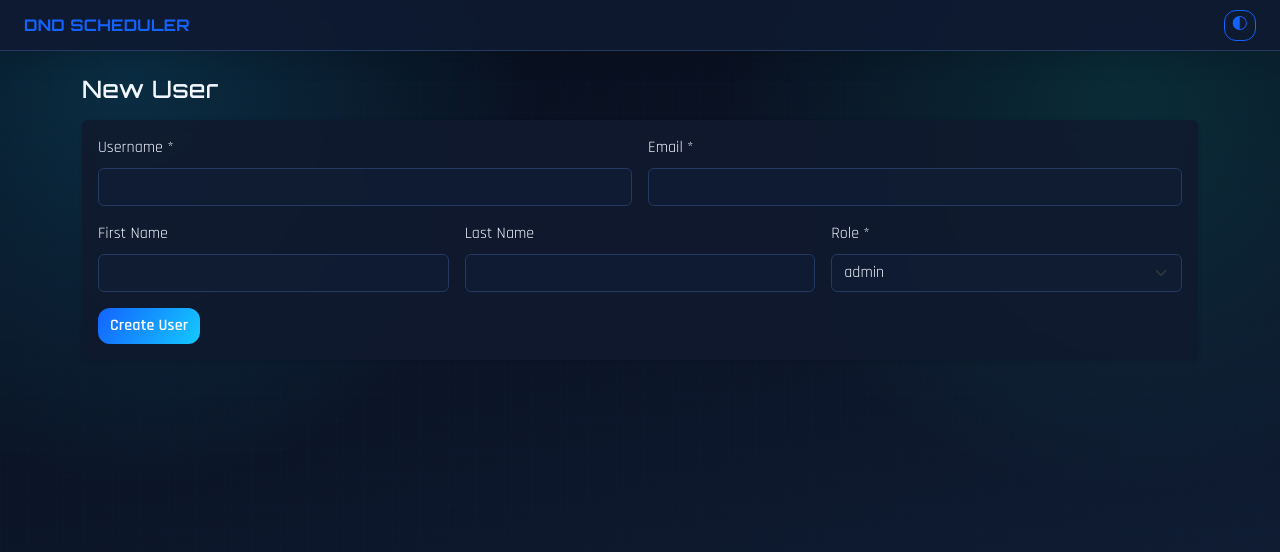
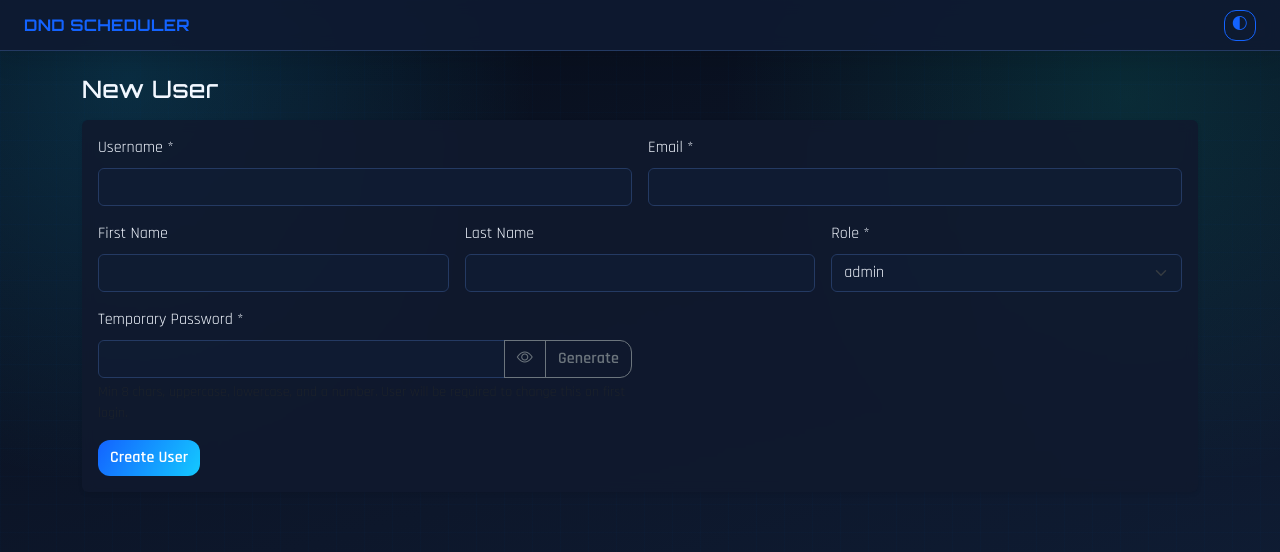
Before and after one commit to jahama808/sitevisit, a Next.js app: page /accounts/users/new in a window 1280 px wide. Shown: the top 552 px of the page. Built offline with nearby package versions, Linux system fonts and the light colour scheme; no server answers.

Commit message:
feat: add password field to user creation

```diff
--- a/app/accounts/users/new/page.tsx
+++ b/app/accounts/users/new/page.tsx
@@ -1,12 +1,23 @@
 'use client';
 
-import { useActionState } from 'react';
+import { useActionState, useState } from 'react';
 import { createUser } from '@/lib/actions/users';
+import { generatePassword, validatePassword } from '@/lib/validation';
 
 const ROLES = ['admin', 'manager', 'sales', 'requester', 'designer'];
 
 export default function NewUserPage() {
   const [state, action, pending] = useActionState(createUser, null);
+  const [password, setPassword] = useState('');
+  const [showPassword, setShowPassword] = useState(false);
+
+  const validation = password ? validatePassword(password) : null;
+
+  function handleGenerate() {
+    const pw = generatePassword();
+    setPassword(pw);
+    setShowPassword(true);
+  }
 
   return (
     <>
@@ -23,6 +34,31 @@ export default function NewUserPage() {
             <div className="col-md-4"><label className="form-label">Last Name</label><input name="last_name" className="form-control" /></div>
             <div className="col-md-4"><label className="form-label">Role *</label><select name="role" className="form-select" required>{ROLES.map(r => <option key={r} value={r}>{r}</option>)}</select></div>
           </div>
+          <div className="row g-3 mb-3">
+            <div className="col-md-6">
+              <label className="form-label">Temporary Password *</label>
+              <div className="input-group">
+                <input
+                  name="password"
+                  type={showPassword ? 'text' : 'password'}
+                  className="form-control"
+                  required
+                  value={password}
+                  onChange={(e) => setPassword(e.target.value)}
+                />
+                <button type="button" className="btn btn-outline-secondary" onClick={() => setShowPassword(!showPassword)}>
+                  <i className={`bi bi-eye${showPassword ? '-slash' : ''}`} />
+                </button>
+                <button type="button" className="btn btn-outline-secondary" onClick={handleGenerate}>
+                  Generate
+                </button>
+              </div>
+              {validation && !validation.valid && (
+                <div className="form-text text-danger">{validation.errors.join('. ')}</div>
+              )}
+              <div className="form-text">Min 8 chars, uppercase, lowercase, and a number. User will be required to change this on first login.</div>
+            </div>
+          </div>
           <button type="submit" className="btn btn-primary" disabled={pending}>{pending ? 'Creating...' : 'Create User'}</button>
         </form>
       </div></div>
--- a/lib/actions/users.ts
+++ b/lib/actions/users.ts
@@ -4,6 +4,7 @@ import { redirect } from 'next/navigation';
 import { revalidatePath } from 'next/cache';
 import { createAdminClient } from '@/lib/supabase/admin';
 import type { UserRole } from '@/lib/types';
+import { validatePassword } from '@/lib/validation';
 
 export async function createUser(_prev: unknown, formData: FormData) {
   const email = (formData.get('email') as string).trim().toLowerCase();
@@ -11,13 +12,24 @@ export async function createUser(_prev: unknown, formData: FormData) {
   const firstName = (formData.get('first_name') as string) ?? '';
   const lastName = (formData.get('last_name') as string) ?? '';
   const role = formData.get('role') as UserRole;
+  const password = formData.get('password') as string;
+
+  if (!password) return { error: 'Password is required' };
+
+  const validation = validatePassword(password);
+  if (!validation.valid) return { error: validation.errors.join('. ') };
 
   const admin = createAdminClient();
-  const { data: authUser, error: authError } = await admin.auth.admin.createUser({ email, email_confirm: true });
+  const { data: authUser, error: authError } = await admin.auth.admin.createUser({
+    email,
+    password,
+    email_confirm: true,
+  });
   if (authError) return { error: authError.message };
 
   const { error: profileError } = await admin.from('profiles').insert({
     id: authUser.user.id, username, email, first_name: firstName, last_name: lastName, role,
+    must_change_password: true,
   });
   if (profileError) return { error: profileError.message };
 
@@ -45,3 +57,19 @@ export async function deleteUser(userId: string) {
   await admin.from('profiles').update({ is_active: false }).eq('id', userId);
   revalidatePath('/accounts/users');
 }
+
+export async function resetUserPassword(userId: string, _prev: unknown, formData: FormData) {
+  const password = formData.get('password') as string;
+  if (!password) return { error: 'Password is required' };
+
+  const validation = validatePassword(password);
+  if (!validation.valid) return { error: validation.errors.join('. ') };
+
+  const admin = createAdminClient();
+  const { error: authError } = await admin.auth.admin.updateUserById(userId, { password });
+  if (authError) return { error: authError.message };
+
+  await admin.from('profiles').update({ must_change_password: true }).eq('id', userId);
+
+  return { success: true };
+}
```
